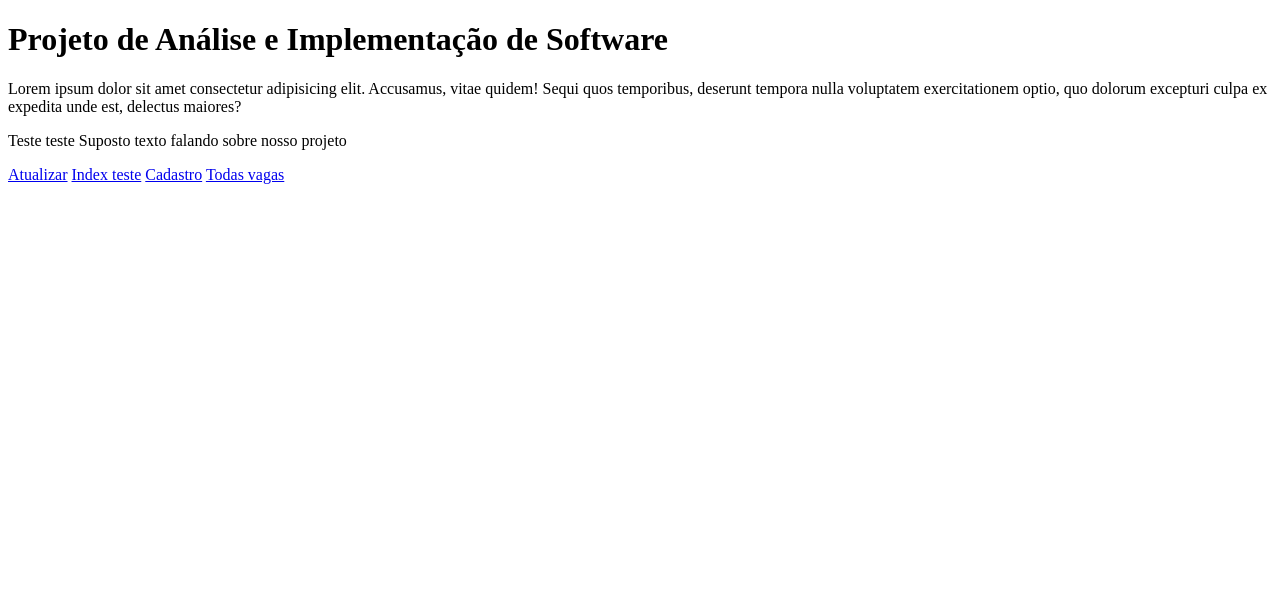
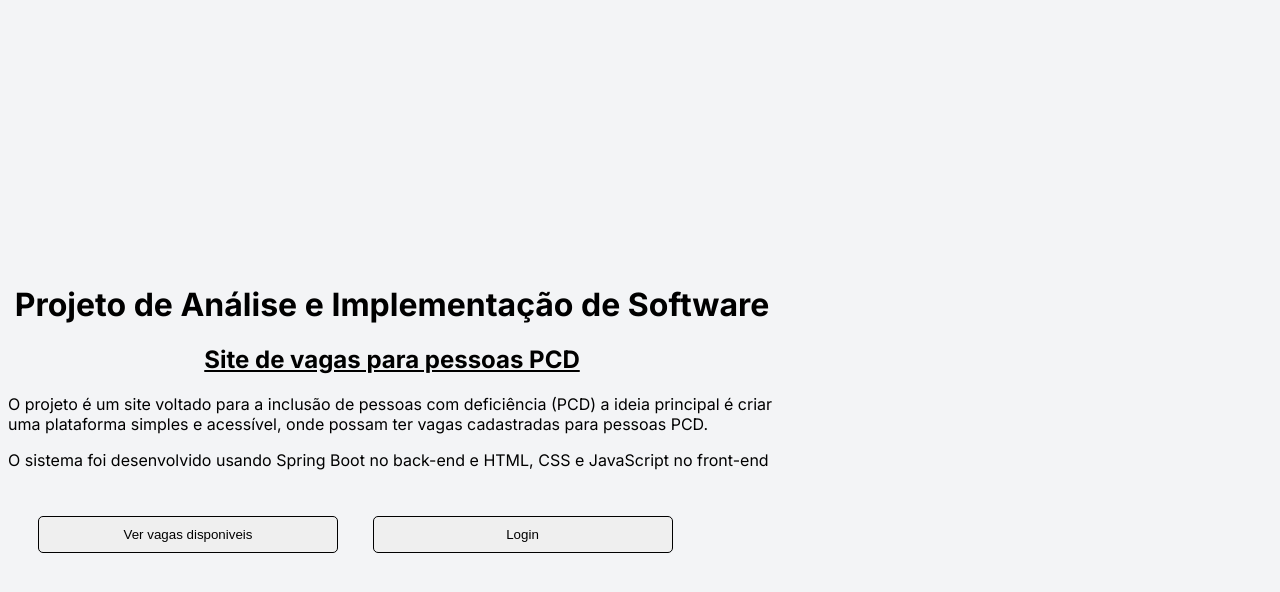
Before and after one commit to rafaelvon1/java_spring_boot, a plain HTML site: page interface_html/views/indexteste.html in a window 1280 px wide. Drawn offline with Linux system fonts and the light colour scheme.

Commit message:
estilo concluido

```diff
--- /dev/null
+++ b/interface_html/styles/indexteste.css
@@ -0,0 +1,37 @@
+body{
+    display: flex;
+    justify-content: center;
+    align-items: center;
+    height:100vh;
+    width:60vw;
+}
+
+h1{
+    text-align: center;
+}
+
+h2{
+    text-decoration: underline;
+    text-align: center;
+}
+
+button{
+    border:1px solid black;
+    border-radius: 5px;
+    margin-top:30px;
+    margin-left:30px;
+    padding:10px;
+    width:300px;
+}
+
+.button1:hover{
+    cursor: pointer;
+    background-color:darkblue;
+    color:whitesmoke;
+}
+
+.button2:hover{
+    cursor: pointer;
+    background-color:red;
+    color:whitesmoke;
+}
--- /dev/null
+++ b/interface_html/styles/login.css
@@ -0,0 +1,42 @@
+body{
+    display: flex;
+    justify-content: center;
+    align-items: center;
+    height:100vh;
+}
+
+.login{
+    padding:60px;
+}
+
+.login > h2 {
+    text-align: center;
+    color:rgb(67 56 202);
+}
+
+input{
+    border:none;
+    border-radius:5px;
+    margin:10px;
+    padding:5px;
+}
+
+input:focus{
+    outline:none;
+    border-color: #3b82f6;
+    box-shadow: 0 0 8px rgba(59, 130, 246, 0.5);
+}
+
+button{
+    border:1px solid black;
+    border-radius: 5px;
+    margin-top:30px;
+    padding:10px;
+    width:300px;
+}
+
+button:hover{
+    cursor: pointer;
+    background-color:rgb(67 56 202);
+    color:whitesmoke;
+}
--- a/interface_html/views/indexteste.html
+++ b/interface_html/views/indexteste.html
@@ -4,14 +4,25 @@
     <meta charset="UTF-8">
     <meta name="viewport" content="width=device-width, initial-scale=1.0">
     <title>Projeto Pedro Toledo</title>
+    <link rel="stylesheet" href="../styles/indexteste.css">
+    <link rel="stylesheet" href="https://cdnjs.cloudflare.com/ajax/libs/font-awesome/6.0.0-beta3/css/all.min.css" crossorigin="anonymous" referrerpolicy="no-referrer" />
+    <style>
+        @import url('https://fonts.googleapis.com/css2?family=Inter:wght@400;600;700&display=swap');
+        body {
+            font-family: 'Inter', sans-serif;
+            background-color: #f3f4f6;
+        }
+    </style>
 </head>
 <body>
-    <h1>Projeto de Análise e Implementação de Software</h1>
-    <p>Lorem ipsum dolor sit amet consectetur adipisicing elit. Accusamus, vitae quidem! Sequi quos temporibus, deserunt tempora nulla voluptatem exercitationem optio, quo dolorum excepturi culpa ex expedita unde est, delectus maiores?</p>
-    <p>Teste teste Suposto texto falando sobre nosso projeto</p>
-    <a href="UpdateDelete.html">Atualizar</a>
-    <a href="indexteste.html">Index teste</a>
-    <a href="cadastro.html">Cadastro</a>
-    <a href="Allvagas.html">Todas vagas</a>
+    <div>
+        <h1>Projeto de Análise e Implementação de Software</h1>
+        <h2>Site de vagas para pessoas PCD</h2>
+        <p>O projeto é um site voltado para a inclusão de pessoas com deficiência (PCD)
+            a ideia principal é criar uma plataforma simples e acessível, onde possam ter vagas cadastradas para pessoas PCD.</p>
+            <p>O sistema foi desenvolvido usando Spring Boot no back-end e HTML, CSS e JavaScript no front-end</p>
+            <a href="Allvagas.html"><button class="button1">Ver vagas disponiveis</button></a>
+            <a href="login.html"><button class="button2">Login</button></a>
+    </div>
 </body>
 </html>
```
Also changed, not shown: interface_html/views/Allvagas.html (+8 -0 lines), interface_html/views/consulta_empresa.html (+2 -2 lines), interface_html/views/login.html (+13 -0 lines), 3 other files.
